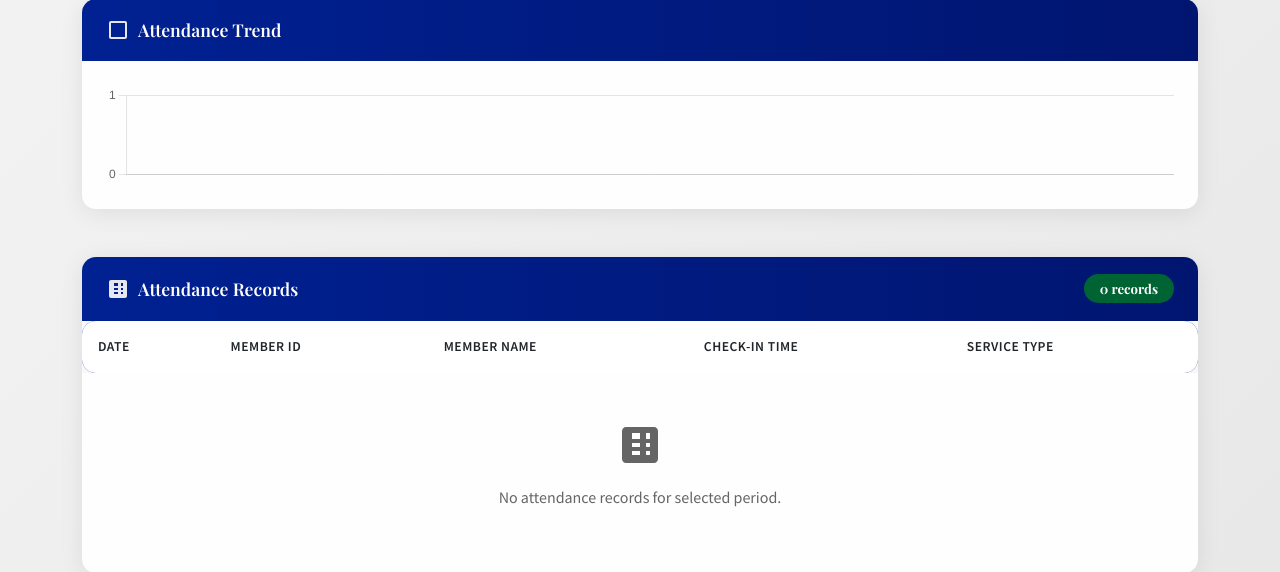
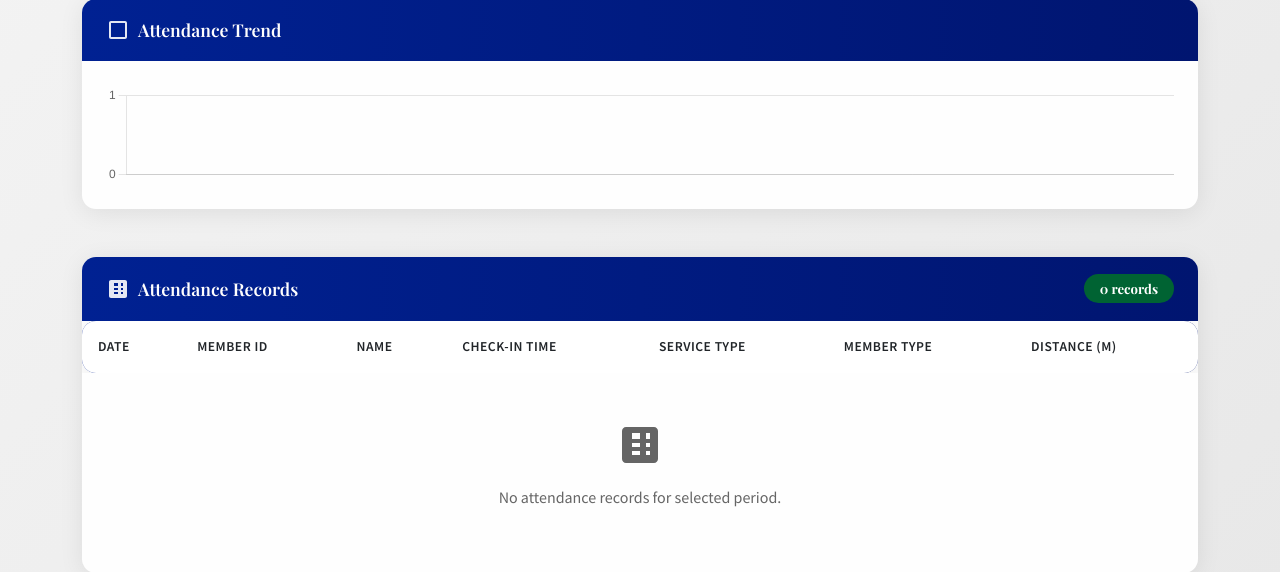
Before and after one commit to Phine-johnson/attendance, a Flask app: page /attendance in a window 1280 px wide. Shown: the part 462-1034 px from the top of the page. Run offline with Flask 3, Linux system fonts and the light colour scheme; the visitor is signed in with stand-in values (Sample User, id 1); data that the repository does not hold is empty.

Commit message:
fix: return 200 for GPS distance check failure, add member_type and distance columns to dashboard

```diff
--- a/app.py
+++ b/app.py
@@ -642,8 +642,12 @@ def attendance_report():
                         records.append({
                             'date': d.isoformat(),
                             'member_id': member_id,
+                            'member_name': record.get('member_name', record.get('name', '')),
                             'timestamp': record.get('timestamp', ''),
-                            'service_type': record.get('service_type', 'sunday')
+                            'service_type': record.get('service_type', 'sunday'),
+                            'member_type': record.get('member_type', ''),
+                            'distance': record.get('distance', ''),
+                            'mode': record.get('mode', '')
                         })
         except Exception as e:
             print(f"Error fetching attendance: {e}")
@@ -676,8 +680,12 @@ def get_attendance_records():
                         records.append({
                             'date': d.isoformat(),
                             'member_id': member_id,
+                            'member_name': record.get('member_name', record.get('name', '')),
                             'timestamp': record.get('timestamp', ''),
-                            'service_type': record.get('service_type', 'sunday')
+                            'service_type': record.get('service_type', 'sunday'),
+                            'member_type': record.get('member_type', ''),
+                            'distance': record.get('distance', ''),
+                            'mode': record.get('mode', '')
                         })
         except Exception as e:
             print(f"Error fetching attendance: {e}")
@@ -1670,7 +1678,10 @@ def scan_attendance():
     limit = session_data.get('limit', 3)
 
     if distance > limit:
-        return jsonify({'error': f'Please kindly move 3m closer to the Redemption Presby premises. (Current distance: {distance:.1f}m)'}), 403
+        return jsonify({
+            'success': False,
+            'error': f'Please kindly move 3m closer to the Redemption Presby premises. (Current distance: {distance:.1f}m)'
+        }), 200
 
     try:
         checkin_id = str(uuid.uuid4())[:8]
--- a/templates/attendance.html
+++ b/templates/attendance.html
@@ -157,9 +157,11 @@
                                     <tr>
                                         <th>Date</th>
                                         <th>Member ID</th>
-                                        <th>Member Name</th>
+                                        <th>Name</th>
                                         <th>Check-in Time</th>
                                         <th>Service Type</th>
+                                        <th>Member Type</th>
+                                        <th>Distance (m)</th>
                                     </tr>
                                 </thead>
                                 <tbody id="attendanceTableBody">
@@ -346,6 +348,8 @@
                         <td><strong>${record.member_name || 'Member'}</strong></td>
                         <td>${date.toLocaleTimeString([], {hour: '2-digit', minute:'2-digit'})}</td>
                         <td><span class="badge bg-pcg-green">${record.service_type || 'Sunday'}</span></td>
+                        <td>${record.member_type || '-'}</td>
+                        <td>${record.distance ? record.distance + 'm' : '-'}</td>
                     `;
                     tbody.appendChild(row);
                 });
--- a/templates/member_scan.html
+++ b/templates/member_scan.html
@@ -177,7 +177,7 @@
 
                 const result = await response.json();
 
-                if (result.success || response.ok) {
+                if (result.success) {
                     document.getElementById('checkinForm').classList.add('d-none');
                     document.getElementById('successMessage').classList.remove('d-none');
                 } else {
```
